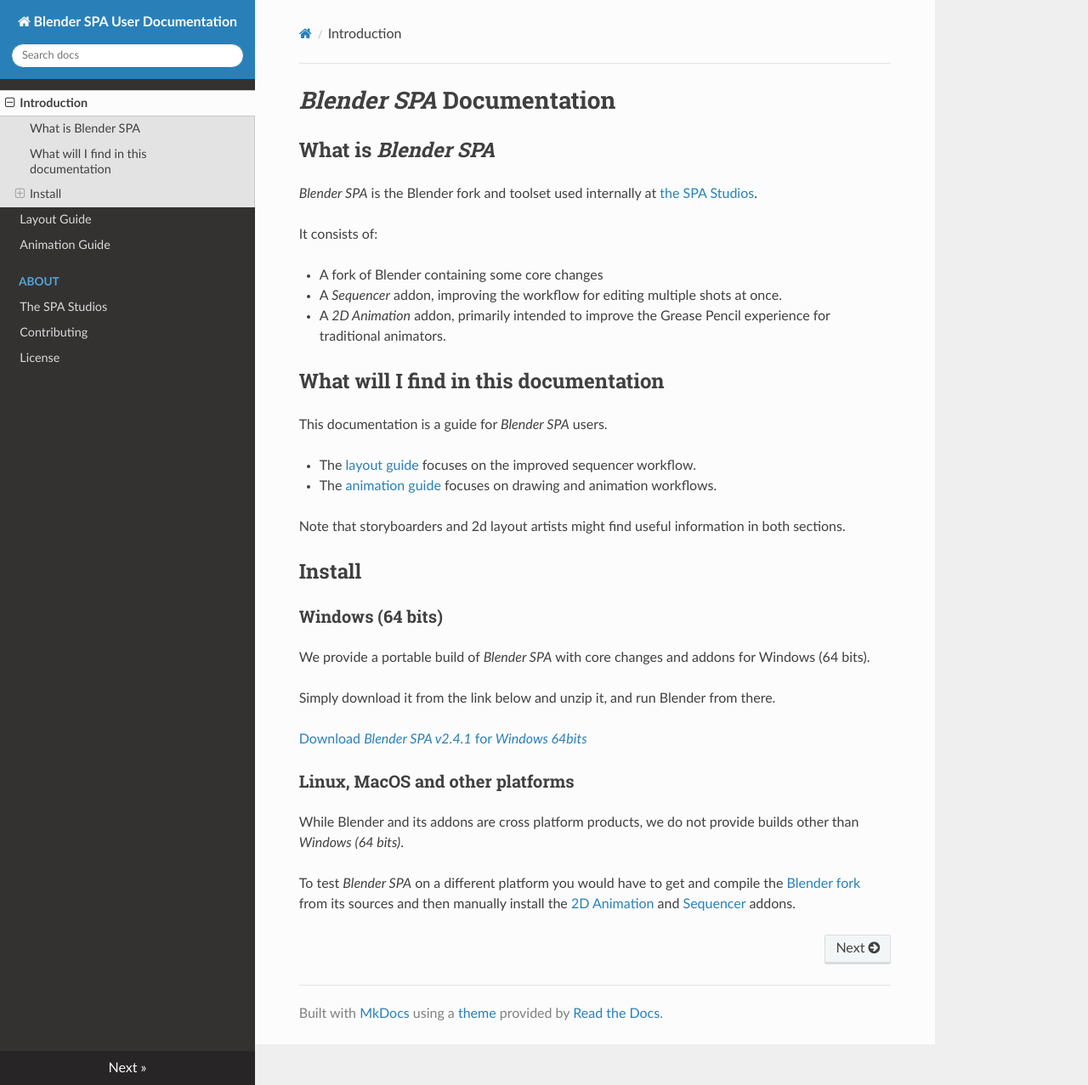
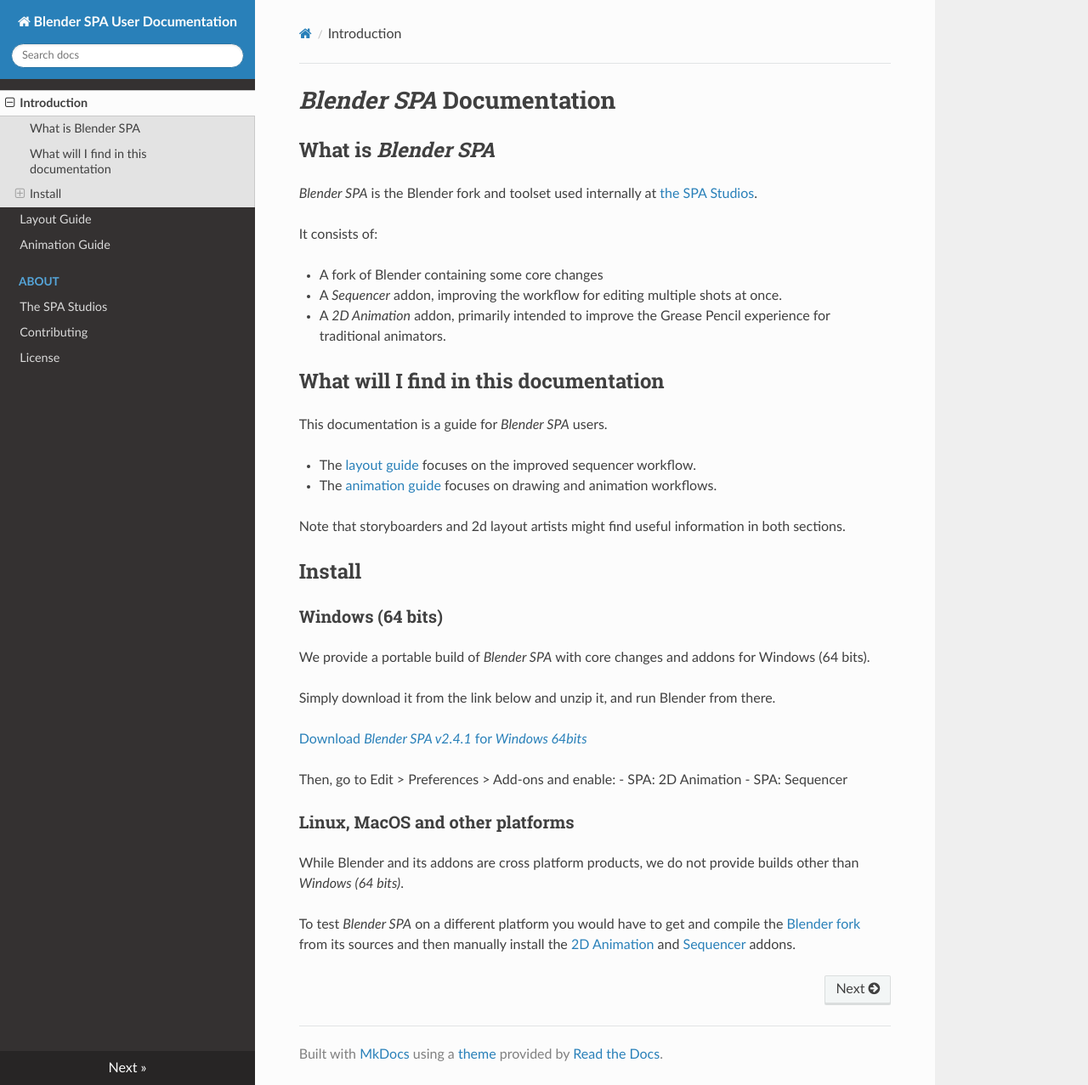
Before and after one commit to The-SPA-Studios/blender-spa-userdoc, an MkDocs documentation site: the page built from docs/index.md, in a window 1280 px wide and 1277 px high. Shown: the whole window at 85% size. Built offline with MkDocs 1.6.1, drawn with Linux system fonts in a browser that asks for light colours; nearby versions of some CDN libraries.

Commit message:
Add doc about enabling SPA add-ons

```diff
--- a/docs/index.md
+++ b/docs/index.md
@@ -32,6 +32,11 @@
 
 [Download _Blender SPA v2.4.1_ for _Windows 64bits_][blender_spa-2.4.1-bundle-windows64.zip]
 
+Then, go to Edit > Preferences > Add-ons and enable:
+- SPA: 2D Animation
+- SPA: Sequencer
+
+
 ### Linux, MacOS and other platforms
 
 While Blender and its addons are cross platform products,
```
